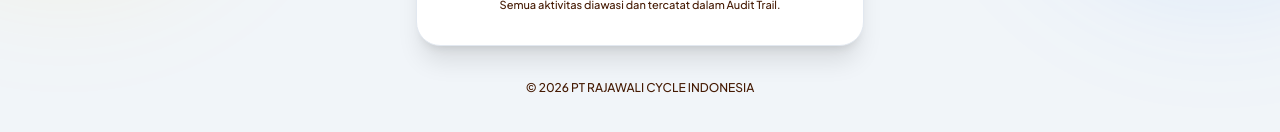
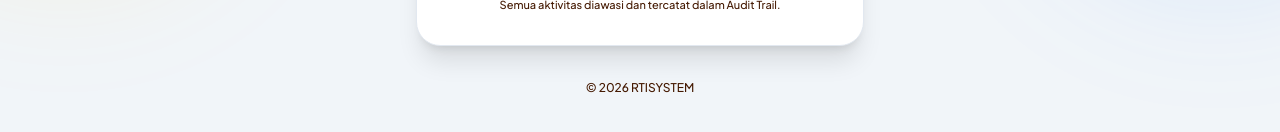
Before and after one commit to sysrajawali-99/Cycle.v2, a React (Vite) app: page / in a window 1280 px wide. Shown: the part 606-738 px from the top of the page. Built offline with nearby package versions, Linux system fonts and the light colour scheme; no server answers.

Commit message:
refactor(auth): update copyright label in login footer
Replace the dynamic company name variable with the static label "RTISYSTEM" in the login page footer.

```diff
--- a/src/components/auth/LoginPage.tsx
+++ b/src/components/auth/LoginPage.tsx
@@ -29,7 +29,6 @@ export const LoginPage: React.FC<LoginPageProps> = ({
   const [rememberMe, setRememberMe] = useState(true);
   const [isLoading, setIsLoading] = useState(false);
 
-  const compName = companyProfile?.name || 'PT RAJAWALI CYCLE INDONESIA';
   const tagline = companyProfile?.tagline || 'Integrated Facility Services & Enterprise Management';
 
   const handleLogin = (e: React.FormEvent) => {
@@ -199,7 +198,7 @@ export const LoginPage: React.FC<LoginPageProps> = ({
 
         {/* Footer */}
         <div className="text-center text-xs text-slate-500 pt-2 leading-relaxed font-medium">
-          © {new Date().getFullYear()} {compName}
+          © {new Date().getFullYear()} RTISYSTEM
         </div>
       </div>
     </div>
```
